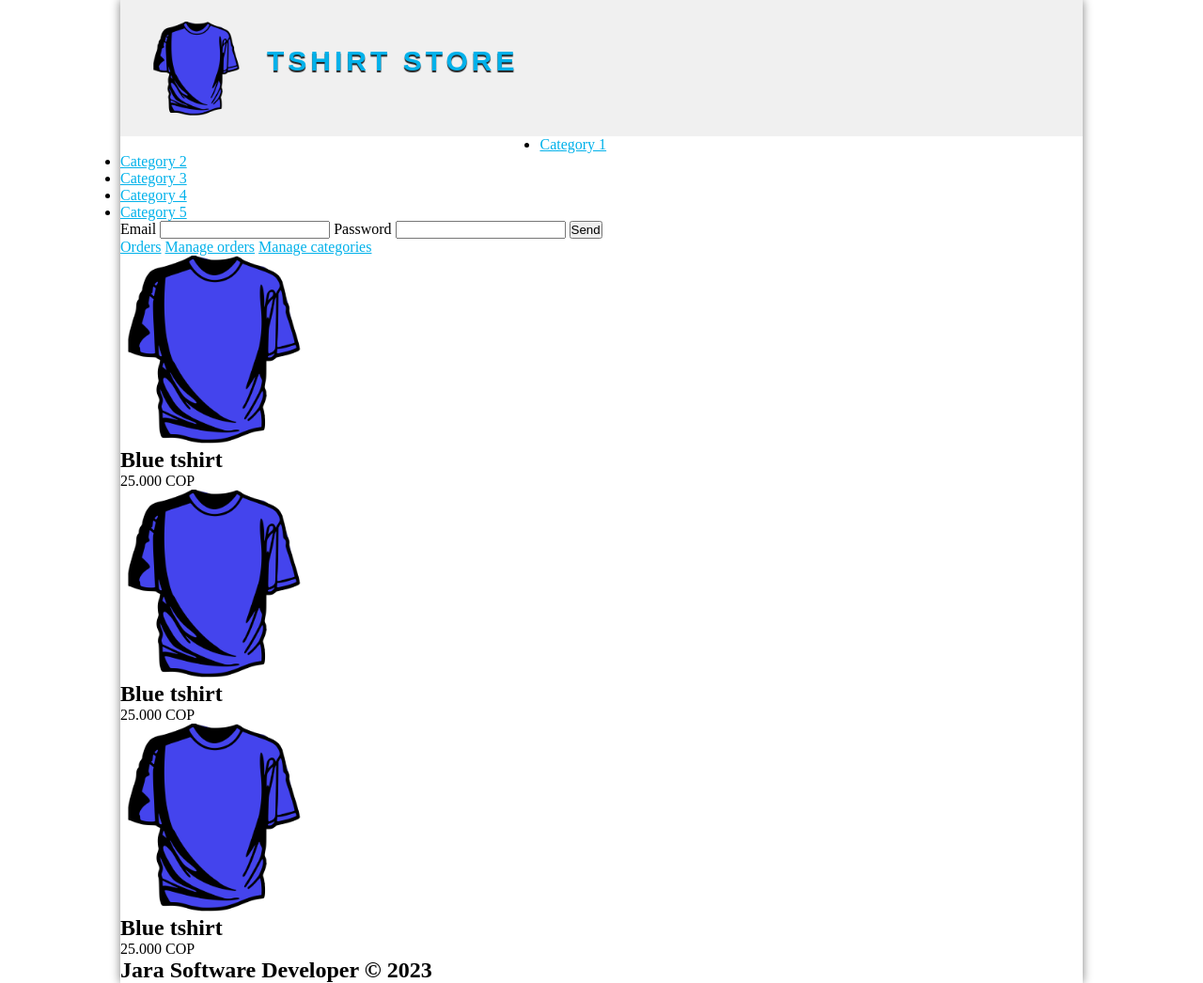
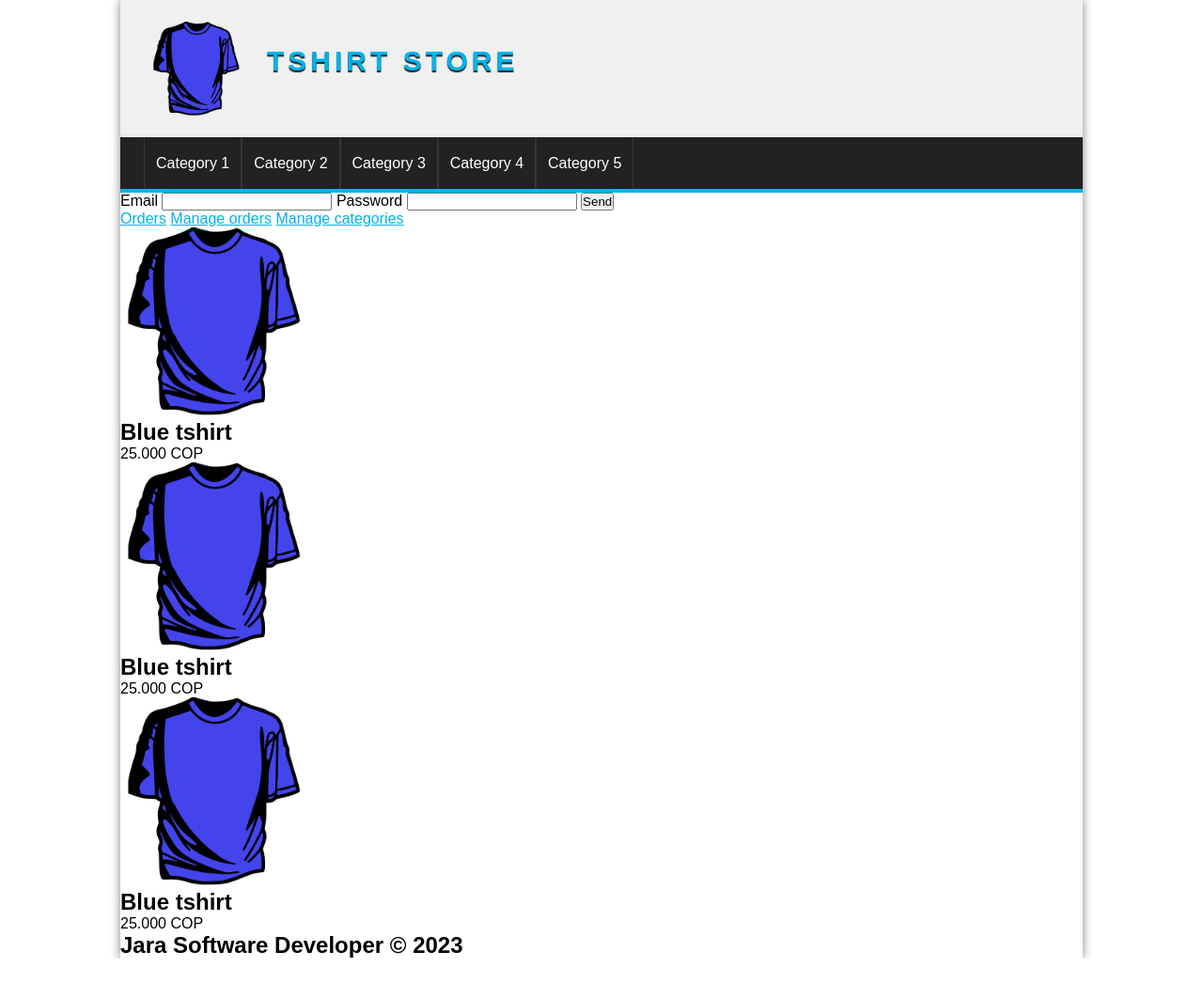
Before and after one commit to J4VJ4R/store-t, a PHP site: page / in a window 1280 px wide. Shown: the whole page at 94% size. After the commit the page ends 1020 px from the top, so only its background shows below. Run offline with PHP 8.4, Linux system fonts and the light colour scheme.

Commit message:
styles menu

```diff
--- a/assets/css/styles.css
+++ b/assets/css/styles.css
@@ -3,6 +3,7 @@
 *{
     padding: 0px;
     margin: 0px;
+    font-family: sans-serif, Arial, Helvetica;
 }
 
 li a{
@@ -79,6 +80,50 @@ li a:hover{
     transition: all 300ms;
 }
 
+/* MENU */
+#menu{
+    clear: both;
+    background-color: #222;
+    color: white;
+    height: 55px;
+    border-bottom: 4px solid #01b1ea;
+}
+
+
+#menu ul{
+    list-style: none;
+    text-decoration: none;
+    margin: 0px auto;
+    margin-left: 25px;
+}
+
+#menu ul li{
+    line-height: 55px;
+    float:  left;
+    border-right: 1px solid #363636;
+}
+
+#menu a{
+    display: block;
+    color: white;
+    text-decoration: none;
+    padding-left: 12px;
+    padding-right: 12px;
+    transition: all 300ms;
+}
+
+#menu a:first-child{
+    border-left: 1px solid #363636;
+}
+
+#menu a:hover{
+    background-color:  #01b1ea;
+}
+.product img{
+    width: 100px;
+}
+/* PRODUCTS */
+
 #logo a:hover{
     text-shadow: 0px 2px 1px #01b1ea, 0px 0px 4px #01b1ea;
     color: #01b1ea;
```
